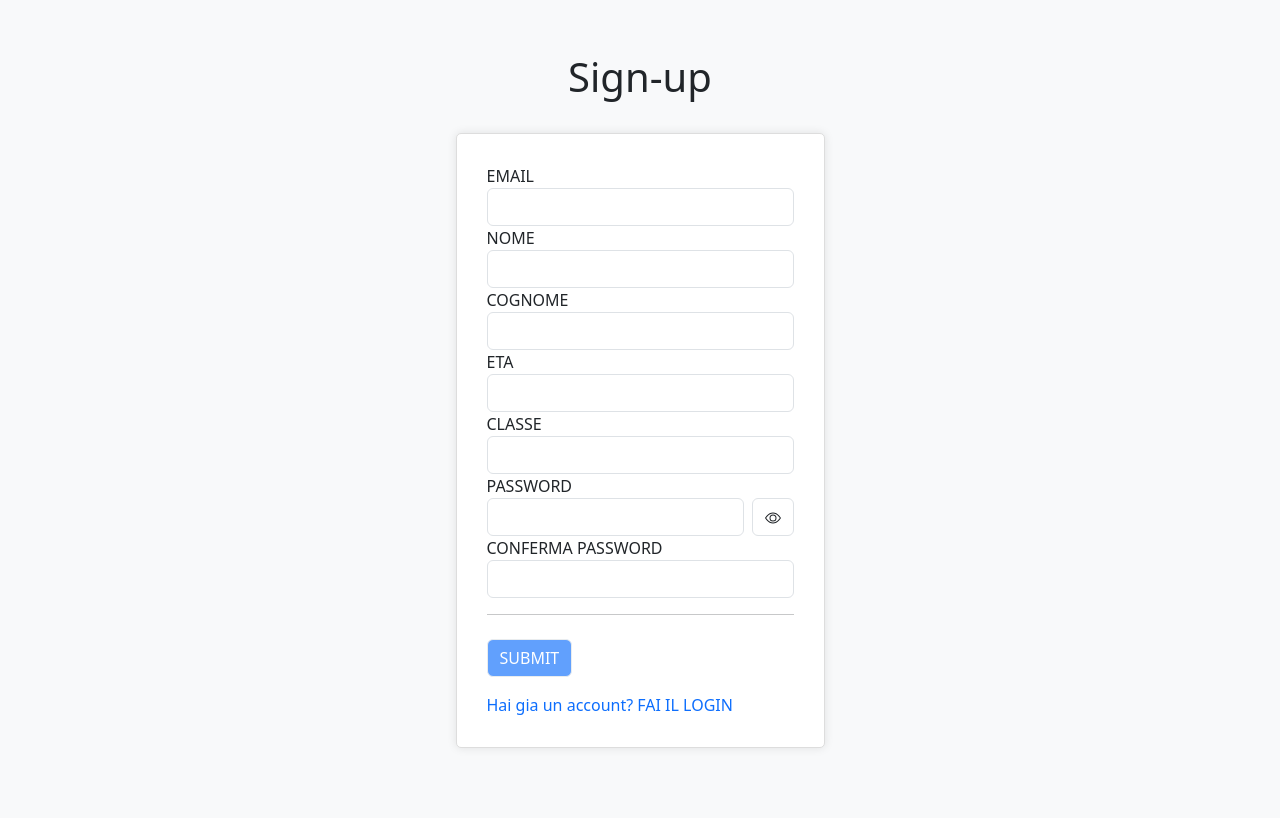
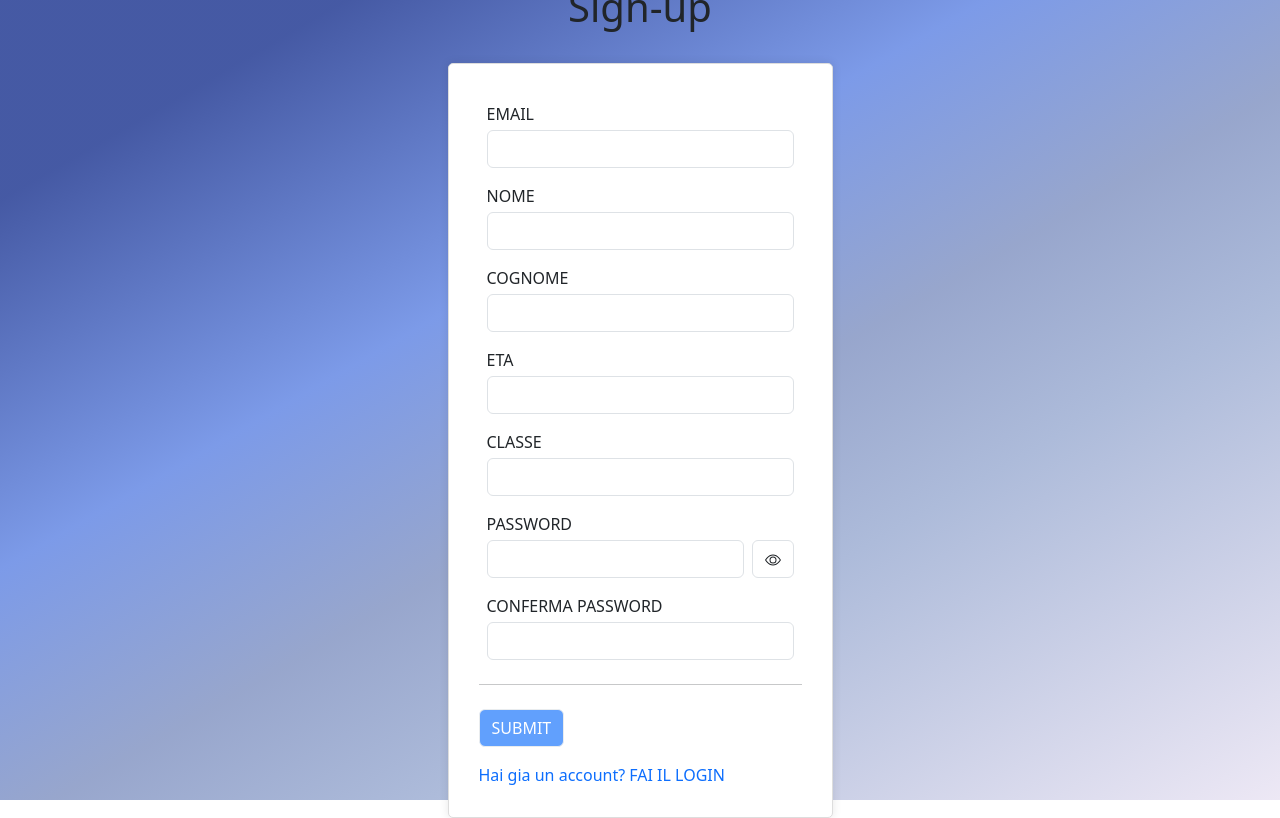
Before and after one commit to HerLove12/piu-tardi, a PHP site: page /pages/registrazione.php in a window 1280 px wide. Before the commit the page ends 748 px from the top, so only its background shows below. Run offline with PHP 8.4, Linux system fonts and the light colour scheme.

Commit message:
cambiato il README,  aggiunto sfondo login e registrazione, aggiunto controllo per la creazione dell'annuncio + piccole modifiche

```diff
--- a/pages/articolo.php
+++ b/pages/articolo.php
@@ -124,7 +124,7 @@
             $sql = "SELECT foto FROM utente WHERE utente.ID = $ut";
             $result = $conn->query($sql);
             $f = $result->fetch_assoc()["foto"];
-            echo "<a href=\"./utente.php?id=" . $ut . "\"><img class=\"foto_profilo\" src=\"$f\" onerror=\"this.src='../images/default.png'\"></a>";
+            echo "<a href=\"./utente.php?id=" . $ut . "\"><img class=\"foto_profilo img-thumbnail\" src=\"$f\" onerror=\"this.src='../images/default.png'\"></a>";
             $art = $_GET["idArt"];
             $sql = "SELECT a.id, a.nome AS nome, a.descrizione AS descr, a.foto AS foto, a.datacaricamento AS data, t.nome AS tipo, u.email AS email, u.ID as utID FROM annuncio AS a
                 JOIN tipologia AS t ON t.ID = a.ID_tipologia
@@ -144,7 +144,8 @@
 
                 echo "<h1>$n</h1>";
                 echo "<img src=\"$f\" onerror=\"this.src='../images/default.png'\" width=\"200px\" height=\"200px\"><br>";
-                echo "<h3>$d</h3>";
+                if ($d != null)
+                    echo "<h3>$d</h3>";
                 echo "<p>Caricata da:<br><a href=\"./utente.php?id=$utID\">$e<a></p>"; //LINK DIRETTO ALL'UTENTE
                 echo "<p>$t - $newData</p>";
                 if ($utID != $_SESSION["utente"]) {
--- a/pages/index.php
+++ b/pages/index.php
@@ -100,7 +100,7 @@
                         ?>
                     </li>
                     <li class="nav-item">
-                        <a class="nav-link" href="logout.php">Logout</a>
+                        <a class="nav-item btn btn-danger" href="logout.php">Logout</a>
                     </li>
                 </ul>
             </div>
--- a/pages/registrazione.php
+++ b/pages/registrazione.php
@@ -12,14 +12,20 @@
   <link rel="icon" type="image/png" href="../images/icon.png">
   <link href="https://cdn.jsdelivr.net/npm/bootstrap@5.3.3/dist/css/bootstrap.min.css" rel="stylesheet" integrity="sha384-QWTKZyjpPEjISv5WaRU9OFeRpok6YctnYmDr5pNlyT2bRjXh0JMhjY6hW+ALEwIH" crossorigin="anonymous">
   <style>
-    body,
-    html {
-      height: 100%;
-      margin: 0;
+    .square {
       display: flex;
       justify-content: center;
       align-items: center;
-      background-color: #f8f9fa;
+      height: 100vh;
+      width: 100%;
+    }
+
+    body {
+      background: rgb(61, 82, 160);
+      background: linear-gradient(150deg, rgba(61, 82, 160, 0.9559164733178654) 13%, rgba(112, 145, 230, 0.9118329466357309) 37%, rgba(134, 151, 196, 0.8561484918793504) 54%, rgba(173, 187, 218, 1) 68%, rgba(237, 232, 245, 1) 100%);
+      background-repeat: no-repeat;
+      background-size: cover;
+      min-height: 100vh;
     }
 
     .centered-form {
@@ -39,33 +45,34 @@
 </head>
 
 <body>
+  <div class="square">
     <div>
       <h1 style="text-align: center">Sign-up</h1>
       <br>
       <div class="centered-form">
         <form action="registrazioneScript.php" method="post">
-        <div class="form-group">
-          <label for="email">EMAIL</label>
+          <div class="p-2">
+            <label class="pb-1" for="email">EMAIL</label>
             <input type="email" class="form-control" name="email" id="email" required>
           </div>
-        <div class="form-group">
-          <label for="nome">NOME</label>
+          <div class="p-2">
+            <label class="pb-1" for="nome">NOME</label>
             <input type="text" class="form-control" name="nome" id="nome" required>
           </div>
-        <div class="form-group">
-          <label for="cognome">COGNOME</label>
+          <div class="p-2">
+            <label class="pb-1" for="cognome">COGNOME</label>
             <input type="text" class="form-control" name="cognome" id="cognome" required>
           </div>
-        <div class="form-group">
-          <label for="eta">ETA</label>
+          <div class="p-2">
+            <label class="pb-1" for="eta">ETA</label>
             <input type="number" class="form-control" name="eta" id="eta" required>
           </div>
-        <div class="form-group">
-          <label for="classe">CLASSE</label>
+          <div class="p-2">
+            <label class="pb-1" for="classe">CLASSE</label>
             <input type="text" class="form-control" name="classe" id="classe" required>
           </div>
-        <div class="form-group">
-          <label for="password">PASSWORD</label>
+          <div class="p-2">
+            <label class="pb-1" for="password">PASSWORD</label>
             <div class="w-100 d-flex align-items-center">
               <input type="password" class="form-control me-2" name="password" id="password" required>
               <button type="button" class="btn btn-default border ml-2" id="togglePassword">
@@ -76,8 +83,8 @@
               </button>
             </div>
           </div>
-        <div class="form-group">
-          <label for="passwordConferma">CONFERMA PASSWORD</label>
+          <div class="p-2">
+            <label class="pb-1" for="passwordConferma">CONFERMA PASSWORD</label>
             <input type="password" class="form-control" name="passwordConferma" id="passwordConferma" required>
           </div>
           <hr>
@@ -87,10 +94,11 @@
         <a class="text-primary" href="../index.php">Hai gia un account? FAI IL LOGIN</a>
         <?php
         if (isset($_SESSION["errore"]) || !empty($_SESSION["errore"])) {
-        echo "<p>{$_SESSION["errore"]}</p>";
+          echo "<p class=\"p-3 text-danger\">{$_SESSION["errore"]}</p>";
           unset($_SESSION["errore"]);
         }
         ?>
+      </div>
     </div>
   </div>
   <script>
```
Also changed, not shown: index.php (+17 -9 lines), pages/creaAnnuncio.php (+9 -9 lines), pages/creaAnnuncioScript.php (+40 -12 lines), pages/proposteFatte.php (+3 -11 lines), pages/proposteRicevute.php (+13 -3 lines), pages/registrazioneScript.php (+4 -4 lines), pages/utente.php (+15 -3 lines), README.md. Lines whose indentation alone changed are shown as unchanged.
